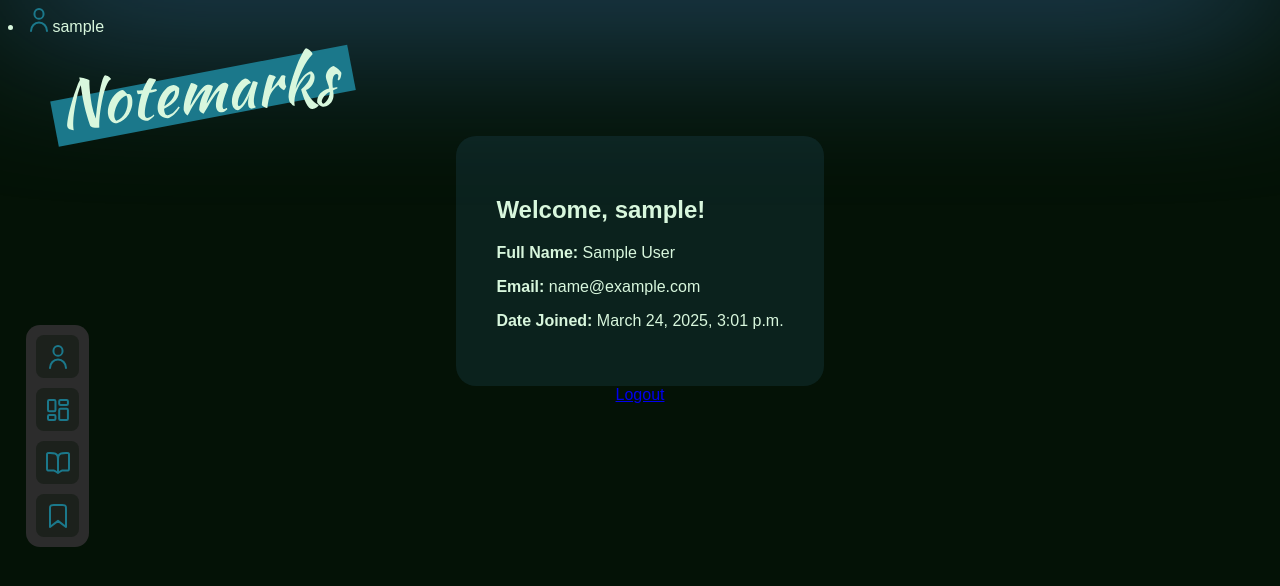
After one commit to JulienToumieh/notemarks-django, a Django app: page /profile/ in a window 1280 px wide. The commit adds this page. Shown: the top 586 px of the page. Run offline with Django 5.2, Linux system fonts and the light colour scheme; the visitor is signed in with stand-in values (Sample User, id 1).

Commit message:
Added a basic profile page + ability to sort books and notemarks alphabetically

```diff
--- a/Notemarks/static/css/styles.css
+++ b/Notemarks/static/css/styles.css
@@ -102,3 +102,10 @@ body {
 .form-field button:hover {
     background-color: var(--secondary-dark);
 }
+
+.centercontainer {
+    display: flex;
+    width: 100%;
+    flex-direction: column;
+    align-items: center;
+}
--- /dev/null
+++ b/Notemarks/templates/profile.html
@@ -0,0 +1,34 @@
+<!DOCTYPE html>
+<html lang="en">
+<head>
+    <meta charset="UTF-8">
+    <title>User Profile</title>
+    <link rel="stylesheet" {% load static %} href="{% static 'css/styles.css' %}">
+
+    <style>
+        .profileinfo {
+            margin-top: 100px;
+            padding: 40px;
+            background-color:#4da6da1c;
+            border-radius: 20px;
+        }
+
+    </style>
+
+</head>
+<body>
+    {% include 'navigation.html' %}
+
+
+    <div class="centercontainer">
+        <div class="profileinfo">
+            <h2>Welcome, {{ user.username }}!</h2>
+            <p><strong>Full Name:</strong> {{ user.first_name }} {{ user.last_name }}</p>
+            <p><strong>Email:</strong> {{ user.email }}</p>
+            <p><strong>Date Joined:</strong> {{ user.date_joined }}</p>
+        </div>
+        <a href="{% url 'logout' %}" class="logout-button">Logout</a>
+    </div>
+
+</body>
+</html>
--- a/Notemarks/urls.py
+++ b/Notemarks/urls.py
@@ -19,13 +19,17 @@ from django.urls import path
 from Notemarks import views
 from django.conf import settings
 from django.conf.urls.static import static
+from django.contrib.auth.views import LogoutView
 
 urlpatterns = [
     path('admin/', admin.site.urls),
+    path('', views.books, name='books'),
     path('books/', views.books, name='books'),
     path('notemarks/', views.notemarks, name='notemarks'),
     path('book/<int:id>/', views.book, name='book'),
     path('login/', views.login_view, name='login'),
+    path('logout/', views.custom_logout, name='logout'),
+    path('profile/', views.profile, name='profile'),
     path('add_book/', views.add_book, name='add_book'),
     path('add_notemark/', views.add_notemark, name='add_notemark'),
     path('delete_book/<int:book_id>/', views.delete_book, name='delete_book'),
--- a/Notemarks/views.py
+++ b/Notemarks/views.py
@@ -11,6 +11,7 @@ from .forms import NotemarkForm
 from django.db.models import Q
 from .models import Category
 from django.contrib import messages
+from django.contrib.auth import logout
 
 @login_required
 def add_category(request):
@@ -147,9 +148,13 @@ def delete_book(request, book_id):
     messages.success(request, "Book deleted successfully!")
     return redirect('books')
 
+
+@login_required
 def books(request):
     categories = Category.objects.all()  # Get all categories
     search_term = request.GET.get('search', '')  # Get the search term from the query string
+    sort_direction = request.GET.get('sort', 'asc')  # Default sort is ascending
+
     if search_term:
         # Filter books by title or authors containing the search term
         books = Book.objects.filter(
@@ -159,10 +164,17 @@ def books(request):
         # If no search term, return all books
         books = Book.objects.all()
 
+    # Sort the books based on the sort direction
+    if sort_direction == 'desc':
+        books = books.order_by('-title')  # Adjust this field to whatever you want to sort by
+    else:
+        books = books.order_by('title')  # Adjust this field to whatever you want to sort by
+
     context = {
         'books': books,
         'categories': categories,
         'MEDIA_URL_BASE': settings.MEDIA_URL_BASE,  # Pass the MEDIA_URL from settings
+        'sort_direction': sort_direction,  # Pass sort direction to template if needed
     }
 
     return render(request, 'books.html', context)
@@ -173,8 +185,12 @@ def book(request, id):
     # Get the book object by its ID or return a 404 if not found
     book = get_object_or_404(Book, id=id)
     tags = Tag.objects.all()
+
     # Get the search term for notemarks from the query string
     search_term = request.GET.get('search', '')
+
+    # Get the sort direction for notemarks from the query string, default is 'asc'
+    notemarks_sort_direction = request.GET.get('notemarks_sort', 'asc')
 
     # Filter notemarks based on title or contents if a search term is provided
     if search_term:
@@ -187,32 +203,53 @@ def book(request, id):
         # If no search term, fetch all notemarks for the book
         notemarks = Notemark.objects.filter(book=book)
 
+    # Sort the notemarks based on the sort direction
+    if notemarks_sort_direction == 'desc':
+        notemarks = notemarks.order_by('-title')  # Change this field as needed
+    else:
+        notemarks = notemarks.order_by('title')  # Change this field as needed
+
     context = {
         'book': book,
-        'notemarks': notemarks,  # Pass the filtered notemarks to the template
+        'notemarks': notemarks,  # Pass the sorted notemarks to the template
         'MEDIA_URL_BASE': settings.MEDIA_URL_BASE,  # Pass the MEDIA_URL from settings
-        'tags': tags
+        'tags': tags,
+        'notemarks_sort_direction': notemarks_sort_direction  # Pass sort direction to the template
     }
 
     # Pass the book and notemarks to the template
     return render(request, 'book.html', context)
 
+
 @login_required
 def notemarks(request):
-
     tags = Tag.objects.all()
 
     search_term = request.GET.get('search', '')  # Get the search term from the query string
+
+    # Get the sort direction for notemarks from the query string, default is 'asc'
+    notemarks_sort_direction = request.GET.get('notemarks_sort', 'asc')
+
     if search_term:
-        # Filter books by title or authors containing the search term
+        # Filter notemarks based on the search term (title or contents)
         notemarks = Notemark.objects.filter(
             Q(title__icontains=search_term) | Q(contents__icontains=search_term)
         )
     else:
-        # If no search term, return all books
+        # If no search term, return all notemarks
         notemarks = Notemark.objects.all()
 
-    return render(request, 'notemarks.html', {'notemarks': notemarks, 'tags': tags})
+    # Sort the notemarks based on the sort direction
+    if notemarks_sort_direction == 'desc':
+        notemarks = notemarks.order_by('-title')  # Change this field if you want to sort by a different field
+    else:
+        notemarks = notemarks.order_by('title')  # Change this field if you want to sort by a different field
+
+    return render(request, 'notemarks.html', {
+        'notemarks': notemarks,
+        'tags': tags,
+        'notemarks_sort_direction': notemarks_sort_direction  # Pass the sort direction to the template if needed
+    })
 
 
 @login_required
@@ -248,6 +285,16 @@ def login_view(request):
 
 
 @login_required
+def profile(request):
+    user = request.user
+    return render(request, 'profile.html', {'user': user})
+
+
+def custom_logout(request):
+    logout(request)
+    return redirect('login')  # Redirect to homepage after logout
+
+@login_required
 def edit_book(request, book_id):
     book = get_object_or_404(Book, id=book_id, user=request.user)
 
```
Also changed, not shown: Notemarks/templates/book.html (+23 -8 lines), Notemarks/templates/books.html (+22 -1 lines), Notemarks/templates/notemarks.html (+24 -1 lines).
